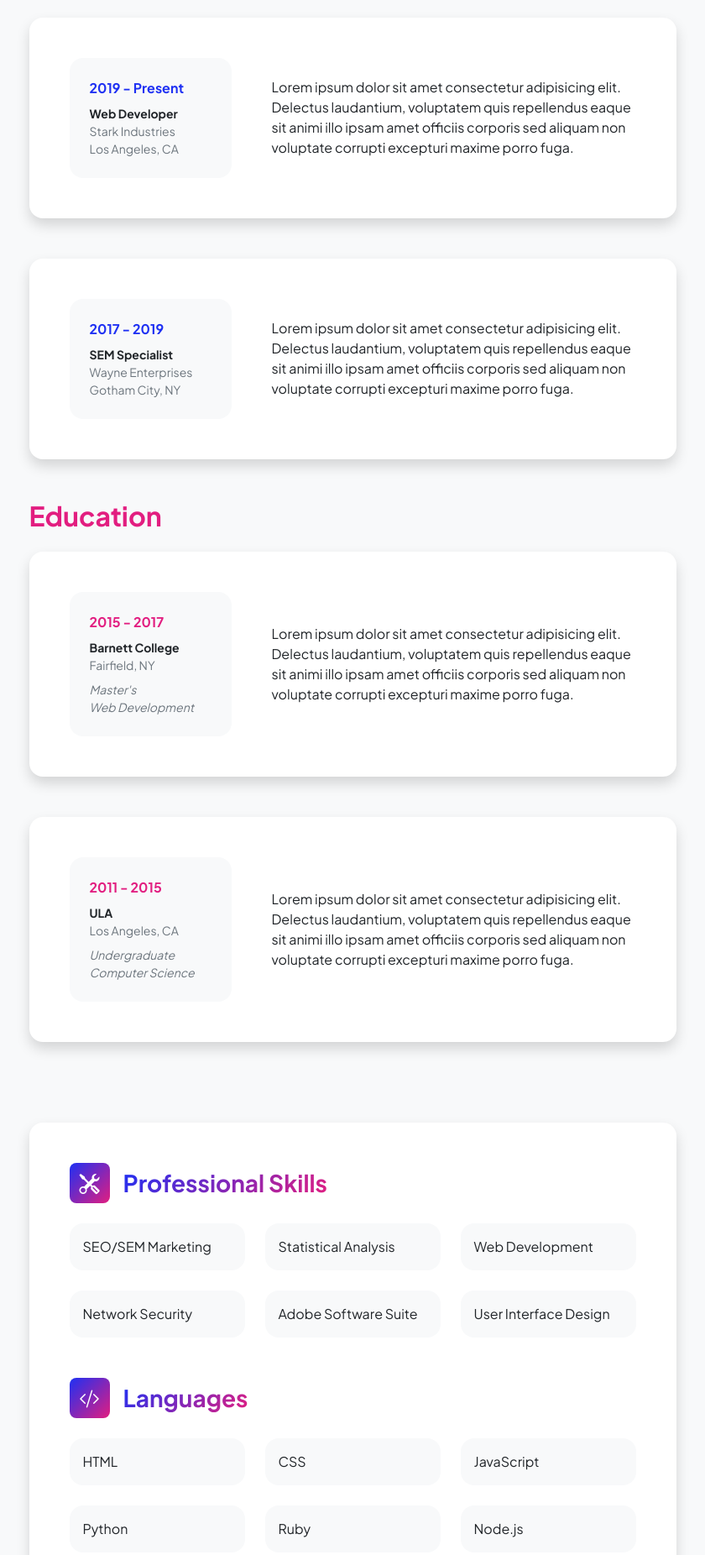
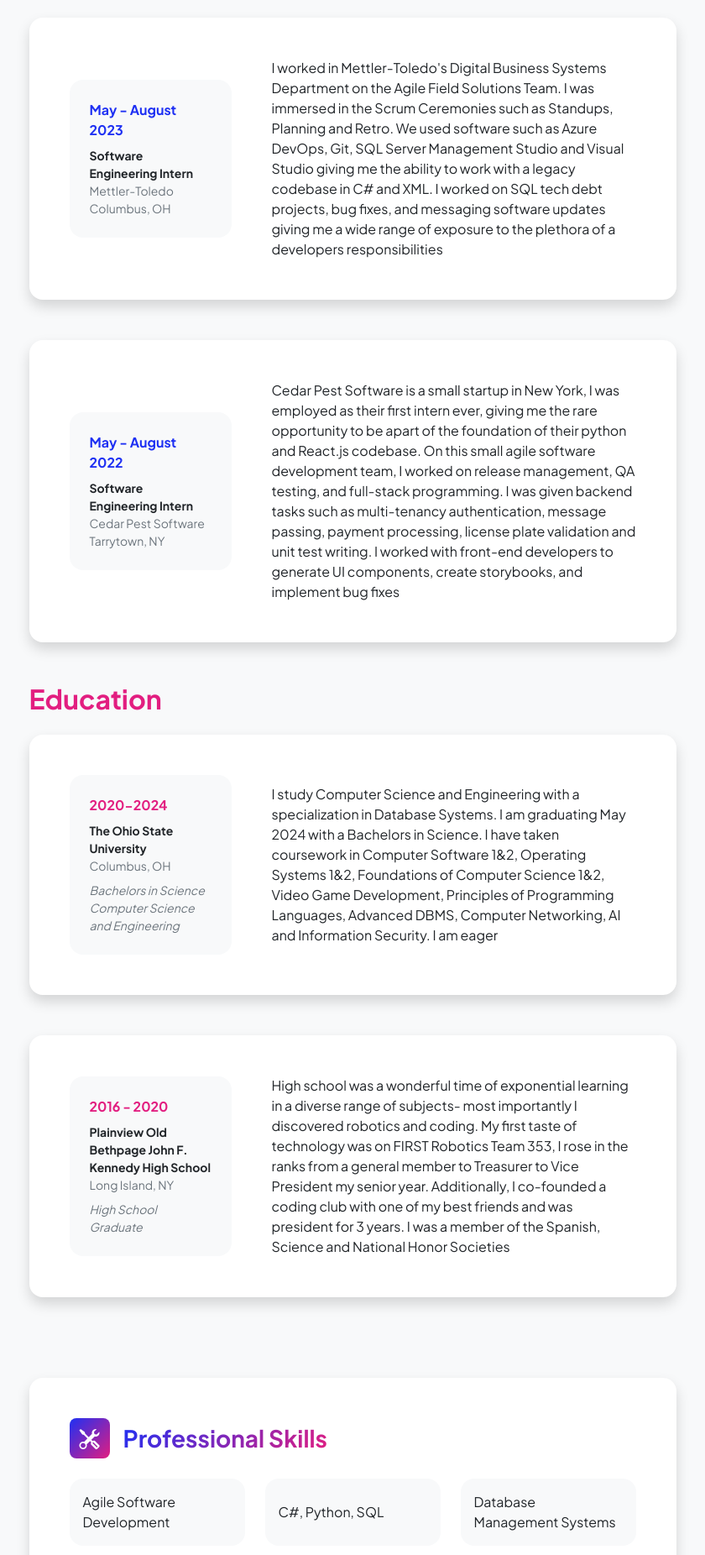
Before and after one commit to amanda-futterman/amanda-futterman.github.io, a plain HTML site: page resume.html in a window 1280 px wide. Shown: the part 287-2139 px from the top of the page at 84% size, without its empty margins (220-1060 px from the left). Drawn offline with nearby package versions, Linux system fonts and the light colour scheme.

Commit message:
new stuff

```diff
--- a/resume.html
+++ b/resume.html
@@ -5,7 +5,7 @@
         <meta name="viewport" content="width=device-width, initial-scale=1, shrink-to-fit=no" />
         <meta name="description" content="" />
         <meta name="author" content="" />
-        <title>Personal - Start Bootstrap Template</title>
+        <title>Amanda's Website</title>
         <!-- Favicon-->
         <link rel="icon" type="image/x-icon" href="assets/favicon.ico" />
         <!-- Custom Google font-->
@@ -22,7 +22,7 @@
             <!-- Navigation-->
             <nav class="navbar navbar-expand-lg navbar-light bg-white py-3">
                 <div class="container px-5">
-                    <a class="navbar-brand" href="index.html"><span class="fw-bolder text-primary">Start Bootstrap</span></a>
+                    <a class="navbar-brand" href="index.html"><span class="fw-bolder text-primary">Amanda's Website</span></a>
                     <button class="navbar-toggler" type="button" data-bs-toggle="collapse" data-bs-target="#navbarSupportedContent" aria-controls="navbarSupportedContent" aria-expanded="false" aria-label="Toggle navigation"><span class="navbar-toggler-icon"></span></button>
                     <div class="collapse navbar-collapse" id="navbarSupportedContent">
                         <ul class="navbar-nav ms-auto mb-2 mb-lg-0 small fw-bolder">
@@ -48,7 +48,7 @@
                                 <h2 class="text-primary fw-bolder mb-0">Experience</h2>
                                 <!-- Download resume button-->
                                 <!-- Note: Set the link href target to a PDF file within your project-->
-                                <a class="btn btn-primary px-4 py-3" href="#!">
+                                <a class="btn btn-primary px-4 py-3" href="Engineering-Resume-2023.pdf">
                                     <div class="d-inline-block bi bi-download me-2"></div>
                                     Download Resume
                                 </a>
@@ -59,13 +59,13 @@
                                     <div class="row align-items-center gx-5">
                                         <div class="col text-center text-lg-start mb-4 mb-lg-0">
                                             <div class="bg-light p-4 rounded-4">
-                                                <div class="text-primary fw-bolder mb-2">2019 - Present</div>
-                                                <div class="small fw-bolder">Web Developer</div>
-                                                <div class="small text-muted">Stark Industries</div>
-                                                <div class="small text-muted">Los Angeles, CA</div>
+                                                <div class="text-primary fw-bolder mb-2">May - August 2023</div>
+                                                <div class="small fw-bolder">Software Engineering Intern</div>
+                                                <div class="small text-muted">Mettler-Toledo</div>
+                                                <div class="small text-muted">Columbus, OH</div>
                                             </div>
                                         </div>
-                                        <div class="col-lg-8"><div>Lorem ipsum dolor sit amet consectetur adipisicing elit. Delectus laudantium, voluptatem quis repellendus eaque sit animi illo ipsam amet officiis corporis sed aliquam non voluptate corrupti excepturi maxime porro fuga.</div></div>
+                                        <div class="col-lg-8"><div>I worked in Mettler-Toledo's Digital Business Systems Department on the Agile Field Solutions Team. I was immersed in the Scrum Ceremonies such as Standups, Planning and Retro. We used software such as Azure DevOps, Git, SQL Server Management Studio and Visual Studio giving me the ability to work with a legacy codebase in C# and XML. I worked on SQL tech debt projects, bug fixes, and messaging software updates giving me a wide range of exposure to the plethora of a developers responsibilities</div></div>
                                     </div>
                                 </div>
                             </div>
@@ -75,13 +75,13 @@
                                     <div class="row align-items-center gx-5">
                                         <div class="col text-center text-lg-start mb-4 mb-lg-0">
                                             <div class="bg-light p-4 rounded-4">
-                                                <div class="text-primary fw-bolder mb-2">2017 - 2019</div>
-                                                <div class="small fw-bolder">SEM Specialist</div>
-                                                <div class="small text-muted">Wayne Enterprises</div>
-                                                <div class="small text-muted">Gotham City, NY</div>
+                                                <div class="text-primary fw-bolder mb-2">May - August 2022</div>
+                                                <div class="small fw-bolder">Software Engineering Intern</div>
+                                                <div class="small text-muted">Cedar Pest Software</div>
+                                                <div class="small text-muted">Tarrytown, NY</div>
                                             </div>
                                         </div>
-                                        <div class="col-lg-8"><div>Lorem ipsum dolor sit amet consectetur adipisicing elit. Delectus laudantium, voluptatem quis repellendus eaque sit animi illo ipsam amet officiis corporis sed aliquam non voluptate corrupti excepturi maxime porro fuga.</div></div>
+                                        <div class="col-lg-8"><div>Cedar Pest Software is a small startup in New York, I was employed as their first intern ever, giving me the rare opportunity to be apart of the foundation of their python and React.js codebase. On this small agile software development team, I worked on release management, QA testing, and full-stack programming. I was given backend tasks such as multi-tenancy authentication, message passing, payment processing, license plate validation and unit test writing. I worked with front-end developers to generate UI components, create storybooks, and implement bug fixes</div></div>
                                     </div>
                                 </div>
                             </div>
@@ -95,18 +95,18 @@
                                     <div class="row align-items-center gx-5">
                                         <div class="col text-center text-lg-start mb-4 mb-lg-0">
                                             <div class="bg-light p-4 rounded-4">
-                                                <div class="text-secondary fw-bolder mb-2">2015 - 2017</div>
+                                                <div class="text-secondary fw-bolder mb-2">2020-2024</div>
                                                 <div class="mb-2">
-                                                    <div class="small fw-bolder">Barnett College</div>
-                                                    <div class="small text-muted">Fairfield, NY</div>
+                                                    <div class="small fw-bolder">The Ohio State University</div>
+                                                    <div class="small text-muted">Columbus, OH</div>
                                                 </div>
                                                 <div class="fst-italic">
-                                                    <div class="small text-muted">Master's</div>
-                                                    <div class="small text-muted">Web Development</div>
+                                                    <div class="small text-muted">Bachelors in Science</div>
+                                                    <div class="small text-muted">Computer Science and Engineering</div>
                                                 </div>
                                             </div>
                                         </div>
-                                        <div class="col-lg-8"><div>Lorem ipsum dolor sit amet consectetur adipisicing elit. Delectus laudantium, voluptatem quis repellendus eaque sit animi illo ipsam amet officiis corporis sed aliquam non voluptate corrupti excepturi maxime porro fuga.</div></div>
+                                        <div class="col-lg-8"><div>I study Computer Science and Engineering with a specialization in Database Systems. I am graduating May 2024 with a Bachelors in Science. I have taken coursework in  Computer Software 1&2, Operating Systems 1&2, Foundations of Computer Science 1&2, Video Game Development, Principles of Programming Languages, Advanced DBMS, Computer Networking, AI and Information Security. I am eager</div></div>
                                     </div>
                                 </div>
                             </div>
@@ -116,18 +116,17 @@
                                     <div class="row align-items-center gx-5">
                                         <div class="col text-center text-lg-start mb-4 mb-lg-0">
                                             <div class="bg-light p-4 rounded-4">
-                                                <div class="text-secondary fw-bolder mb-2">2011 - 2015</div>
+                                                <div class="text-secondary fw-bolder mb-2">2016 - 2020</div>
                                                 <div class="mb-2">
-                                                    <div class="small fw-bolder">ULA</div>
-                                                    <div class="small text-muted">Los Angeles, CA</div>
+                                                    <div class="small fw-bolder">Plainview Old Bethpage John F. Kennedy High School</div>
+                                                    <div class="small text-muted">Long Island, NY</div>
                                                 </div>
                                                 <div class="fst-italic">
-                                                    <div class="small text-muted">Undergraduate</div>
-                                                    <div class="small text-muted">Computer Science</div>
+                                                    <div class="small text-muted">High School Graduate</div>
                                                 </div>
                                             </div>
                                         </div>
-                                        <div class="col-lg-8"><div>Lorem ipsum dolor sit amet consectetur adipisicing elit. Delectus laudantium, voluptatem quis repellendus eaque sit animi illo ipsam amet officiis corporis sed aliquam non voluptate corrupti excepturi maxime porro fuga.</div></div>
+                                        <div class="col-lg-8"><div>High school was a wonderful time of exponential learning in a diverse range of subjects- most importantly I discovered robotics and coding. My first taste of technology was on FIRST Robotics Team 353, I rose in the ranks from a general member to Treasurer to Vice President my senior year. Additionally, I co-founded a coding club with one of my best friends and was president for 3 years. I was a member of the Spanish, Science and National Honor Societies</div></div>
                                     </div>
                                 </div>
                             </div>
@@ -146,14 +145,14 @@
                                             <h3 class="fw-bolder mb-0"><span class="text-gradient d-inline">Professional Skills</span></h3>
                                         </div>
                                         <div class="row row-cols-1 row-cols-md-3 mb-4">
-                                            <div class="col mb-4 mb-md-0"><div class="d-flex align-items-center bg-light rounded-4 p-3 h-100">SEO/SEM Marketing</div></div>
-                                            <div class="col mb-4 mb-md-0"><div class="d-flex align-items-center bg-light rounded-4 p-3 h-100">Statistical Analysis</div></div>
-                                            <div class="col"><div class="d-flex align-items-center bg-light rounded-4 p-3 h-100">Web Development</div></div>
+                                            <div class="col mb-4 mb-md-0"><div class="d-flex align-items-center bg-light rounded-4 p-3 h-100">Agile Software Development</div></div>
+                                            <div class="col mb-4 mb-md-0"><div class="d-flex align-items-center bg-light rounded-4 p-3 h-100">C#, Python, SQL</div></div>
+                                            <div class="col"><div class="d-flex align-items-center bg-light rounded-4 p-3 h-100">Database Management Systems</div></div>
                                         </div>
                                         <div class="row row-cols-1 row-cols-md-3">
-                                            <div class="col mb-4 mb-md-0"><div class="d-flex align-items-center bg-light rounded-4 p-3 h-100">Network Security</div></div>
-                                            <div class="col mb-4 mb-md-0"><div class="d-flex align-items-center bg-light rounded-4 p-3 h-100">Adobe Software Suite</div></div>
-                                            <div class="col"><div class="d-flex align-items-center bg-light rounded-4 p-3 h-100">User Interface Design</div></div>
+                                            <div class="col mb-4 mb-md-0"><div class="d-flex align-items-center bg-light rounded-4 p-3 h-100">Web Development</div></div>
+                                            <div class="col mb-4 mb-md-0"><div class="d-flex align-items-center bg-light rounded-4 p-3 h-100">Runtime Calculation</div></div>
+                                            <div class="col"><div class="d-flex align-items-center bg-light rounded-4 p-3 h-100">QA Testing</div></div>
                                         </div>
                                     </div>
                                     <!-- Languages list-->
@@ -163,14 +162,14 @@
                                             <h3 class="fw-bolder mb-0"><span class="text-gradient d-inline">Languages</span></h3>
                                         </div>
                                         <div class="row row-cols-1 row-cols-md-3 mb-4">
+                                            <div class="col mb-4 mb-md-0"><div class="d-flex align-items-center bg-light rounded-4 p-3 h-100">C#</div></div>
+                                            <div class="col mb-4 mb-md-0"><div class="d-flex align-items-center bg-light rounded-4 p-3 h-100">Python</div></div>
+                                            <div class="col"><div class="d-flex align-items-center bg-light rounded-4 p-3 h-100">C</div></div>
+                                        </div>
+                                        <div class="row row-cols-1 row-cols-md-3">
                                             <div class="col mb-4 mb-md-0"><div class="d-flex align-items-center bg-light rounded-4 p-3 h-100">HTML</div></div>
                                             <div class="col mb-4 mb-md-0"><div class="d-flex align-items-center bg-light rounded-4 p-3 h-100">CSS</div></div>
-                                            <div class="col"><div class="d-flex align-items-center bg-light rounded-4 p-3 h-100">JavaScript</div></div>
-                                        </div>
-                                        <div class="row row-cols-1 row-cols-md-3">
-                                            <div class="col mb-4 mb-md-0"><div class="d-flex align-items-center bg-light rounded-4 p-3 h-100">Python</div></div>
-                                            <div class="col mb-4 mb-md-0"><div class="d-flex align-items-center bg-light rounded-4 p-3 h-100">Ruby</div></div>
-                                            <div class="col"><div class="d-flex align-items-center bg-light rounded-4 p-3 h-100">Node.js</div></div>
+                                            <div class="col"><div class="d-flex align-items-center bg-light rounded-4 p-3 h-100">React.js</div></div>
                                         </div>
                                     </div>
                                 </div>
@@ -184,7 +183,7 @@
         <footer class="bg-white py-4 mt-auto">
             <div class="container px-5">
                 <div class="row align-items-center justify-content-between flex-column flex-sm-row">
-                    <div class="col-auto"><div class="small m-0">Copyright &copy; Your Website 2023</div></div>
+                    <div class="col-auto"><div class="small m-0">Copyright &copy; Amanda Futterman 2023</div></div>
                     <div class="col-auto">
                         <a class="small" href="#!">Privacy</a>
                         <span class="mx-1">&middot;</span>
```
Also changed, not shown: contact.html (+3 -3 lines), index.html (+1 -1 lines), projects.html (+3 -3 lines), 3 other files.
